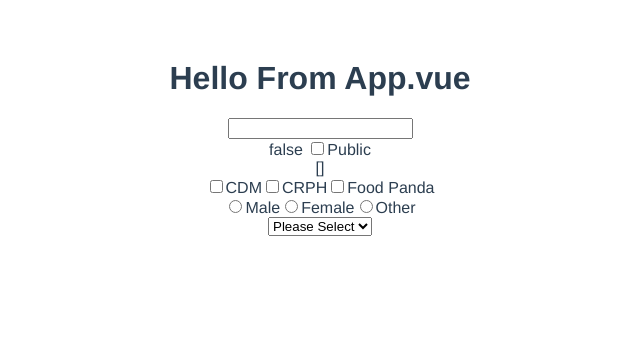
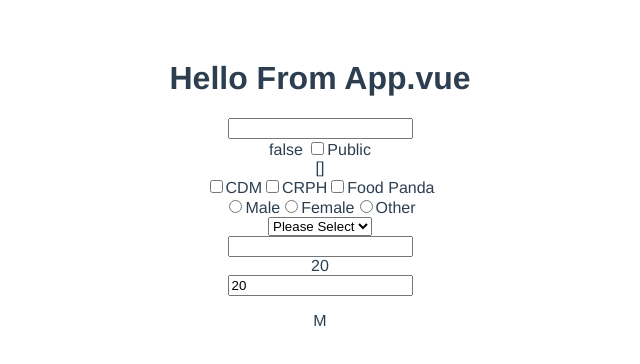
Before and after one commit to NightCoderMMCoder/Vue3-CLI, a Vue app: page / in a window 1280 px wide. Shown: the top 364 px of the page, without its empty margins (320-960 px from the left). Built offline with nearby package versions, Linux system fonts and the light colour scheme.

Commit message:
3-modifier&expression

```diff
--- a/src/App.vue
+++ b/src/App.vue
@@ -46,6 +46,13 @@
         </option>
       </select>
     </div>
+    <div>
+      <div>{{ task }}</div>
+      <input type="text" v-model.trim="task" />
+      <div>{{ age }}</div>
+      <input type="number" v-model.number="age" />
+    </div>
+    <p>{{ nameTransform }}</p>
   </div>
 </template>
 
@@ -77,7 +84,15 @@ export default {
           value: "d",
         },
       ],
+      task: "",
+      age: 20,
+      name: "myo thant kyaw",
     };
+  },
+  computed: {
+    nameTransform() {
+      return this.name.charAt(0).toUpperCase();
+    },
   },
 };
 </script>
```
